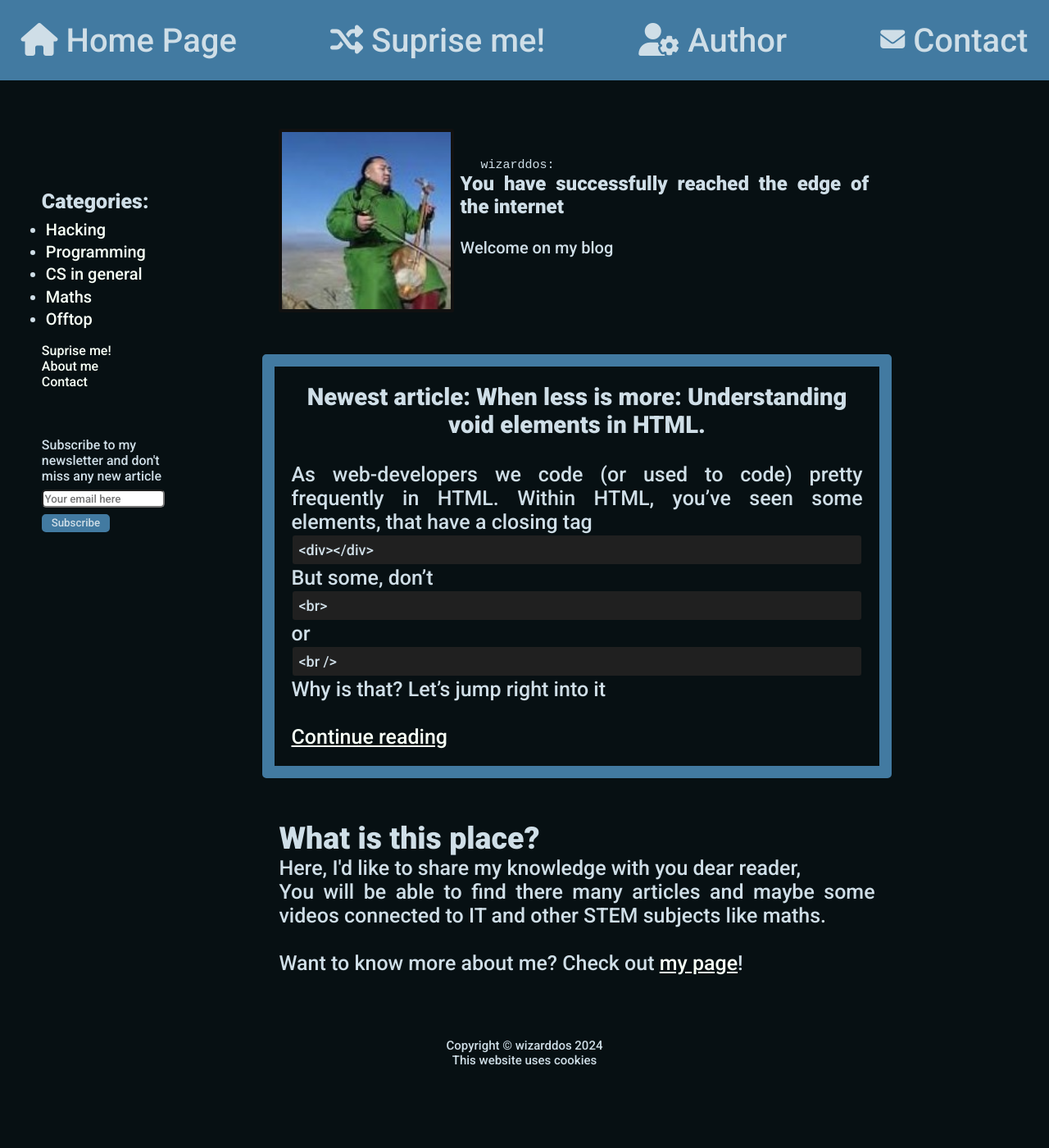
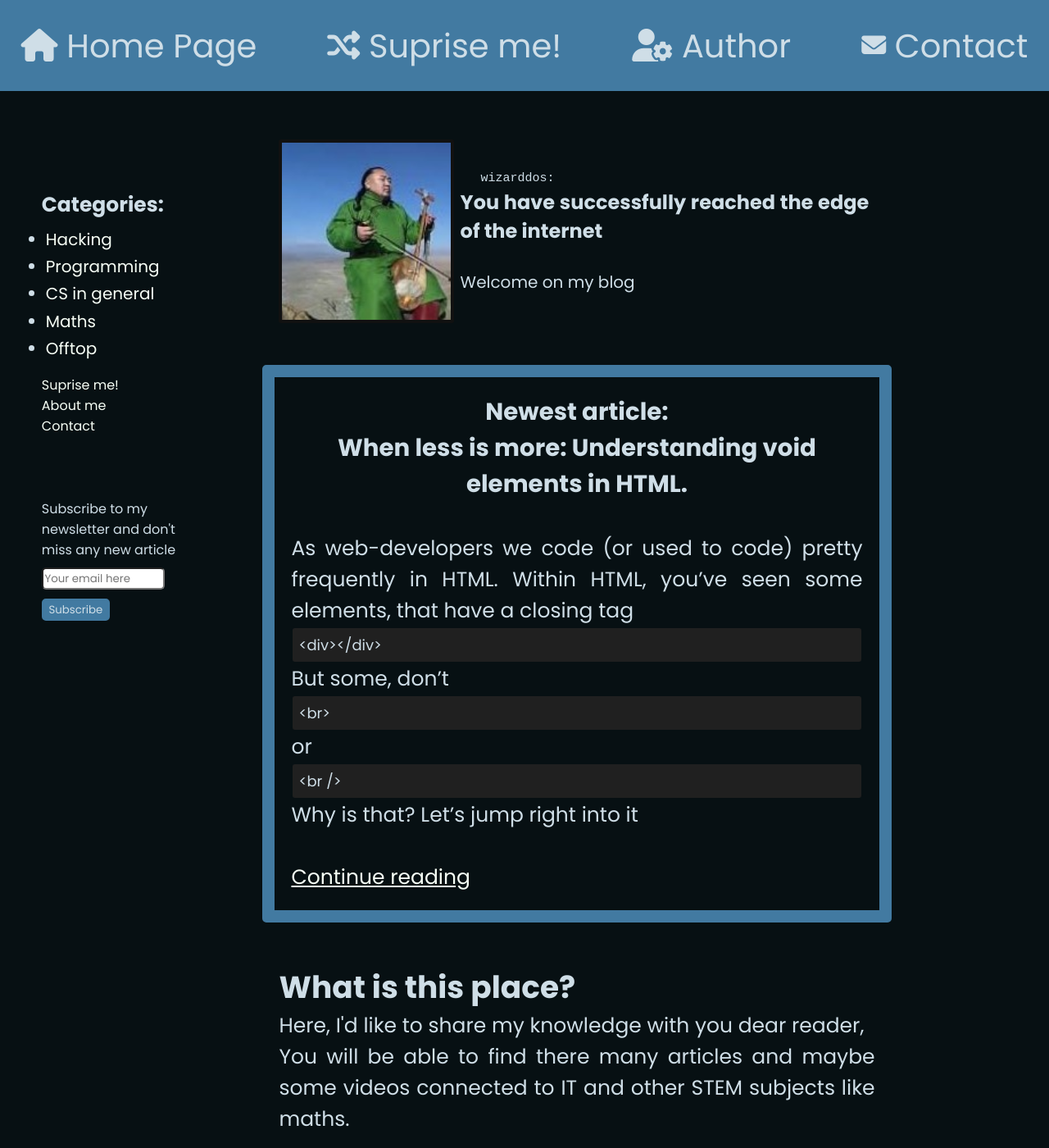
Before and after one commit to wizarddos/blog, a Jekyll site: the page built from index.html, in a window 1280 px wide and 1400 px high. Shown: the whole window at 82% size. Built offline with Jekyll 4.4.1, drawn with Linux system fonts in a browser that asks for light colours; some web fonts are replaced.

```diff
--- a/_layouts/default.html
+++ b/_layouts/default.html
@@ -50,8 +50,9 @@
 
     <link rel="stylesheet" href="https://cdnjs.cloudflare.com/ajax/libs/font-awesome/6.5.1/css/all.min.css" integrity="sha512-DTOQO9RWCH3ppGqcWaEA1BIZOC6xxalwEsw9c2QQeAIftl+Vegovlnee1c9QX4TctnWMn13TZye+giMm8e2LwA==" crossorigin="anonymous" referrerpolicy="no-referrer" />
     <link rel="preconnect" href="https://fonts.googleapis.com">
-<link rel="preconnect" href="https://fonts.gstatic.com" crossorigin>
-<link href="https://fonts.googleapis.com/css2?family=Jersey+25&family=Roboto:wght@100;500;900&family=Rubik:ital,wght@0,300;0,400;1,400&display=swap" rel="stylesheet">
+    <link rel="preconnect" href="https://fonts.gstatic.com" crossorigin>
+    <link href="https://fonts.googleapis.com/css2?family=Poppins:ital,wght@0,100;0,200;0,300;0,400;0,500;0,600;0,700;0,800;0,900;1,100;1,200;1,300;1,400;1,500;1,600;1,700;1,800;1,900&display=swap" rel="stylesheet">
+
     <link rel="cannonical" href="{{ site.url }}/blog{{ page.url }}">
 </head>
 <body>
--- a/assets/css/styles.css
+++ b/assets/css/styles.css
@@ -3,7 +3,7 @@
     margin: 0;
     padding: 0;
     box-sizing: border-box;
-    font-family: "Roboto", sans-serif;
+    font-family: "Poppins", sans-serif;
     color: var(--color-light);
 }
 
--- a/index.html
+++ b/index.html
@@ -16,7 +16,7 @@ title: Home
             </section>
             <section class = "newest articles-tab block">
                 {% assign post = site.posts.first %}
-                <h3 class = "section-heading">Newest article: {{ post.title }}</h3><br/>
+                <h3 class = "section-heading">Newest article: <br/> {{ post.title }}</h3><br/>
                 <p>
                     {{ post.excerpt }}
                 </p>
```
